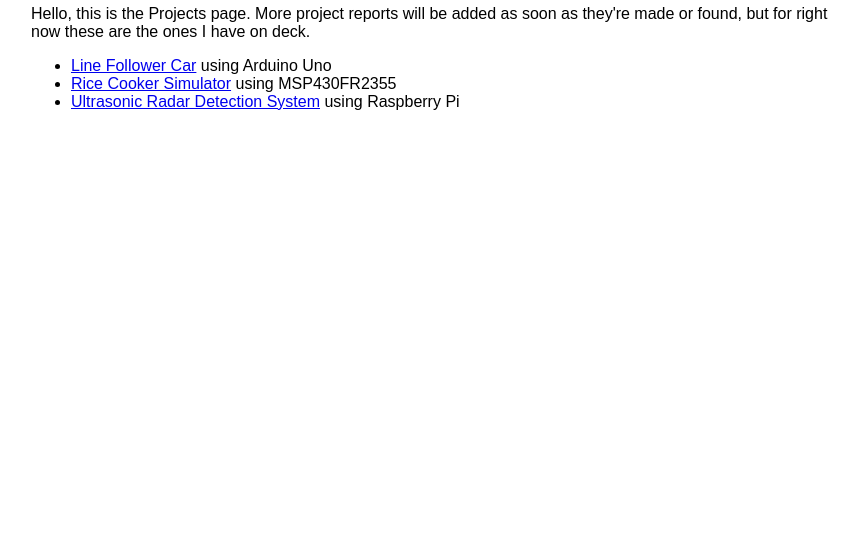
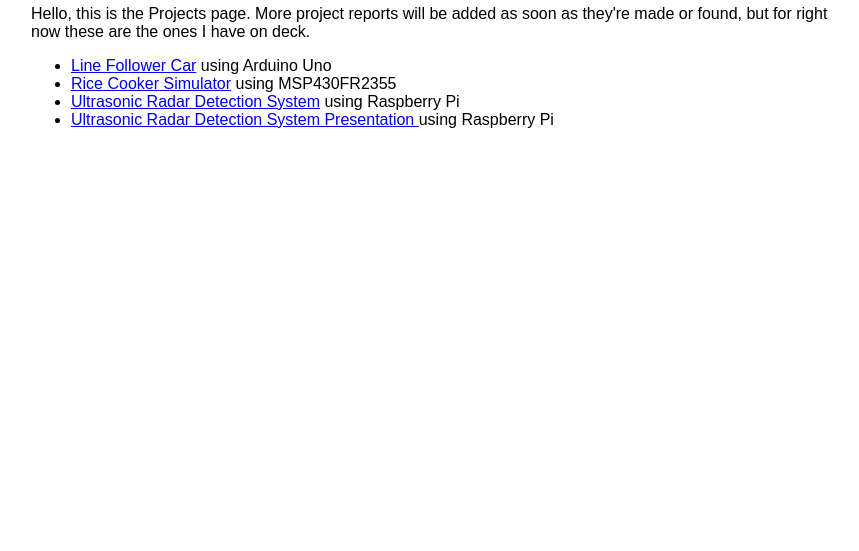
Before and after one commit to IrvingBecerril/becerrilportfolio, a plain HTML site: page projects.html in a window 1280 px wide. Shown: the part 249-800 px from the top of the page, without its empty margins (209-1068 px from the left). Drawn offline with Linux system fonts and the light colour scheme.

Commit message:
uncomment radar detection system presentation link in projects.html

```diff
--- a/projects.html
+++ b/projects.html
@@ -17,7 +17,7 @@
             <li><a href="Line_Follower_Car.pdf">Line Follower Car</a> using Arduino Uno</li>
             <li><a href="ECE344_ProjectMilestone3.pdf">Rice Cooker Simulator</a> using MSP430FR2355</li>
             <li><a href="IrvingBecerrilProjectReport.pdf">Ultrasonic Radar Detection System</a> using Raspberry Pi</li>
-            <!--<li><a href="Ultrasonic Radar and Detection System.pptx">Ultrasonic Radar Detection System Presentation </a>using Raspberry Pi</li>-->
+            <li><a href="Ultrasonic Radar and Detection System.pptx">Ultrasonic Radar Detection System Presentation </a>using Raspberry Pi</li>
         </ul>
     </main>
 
```
